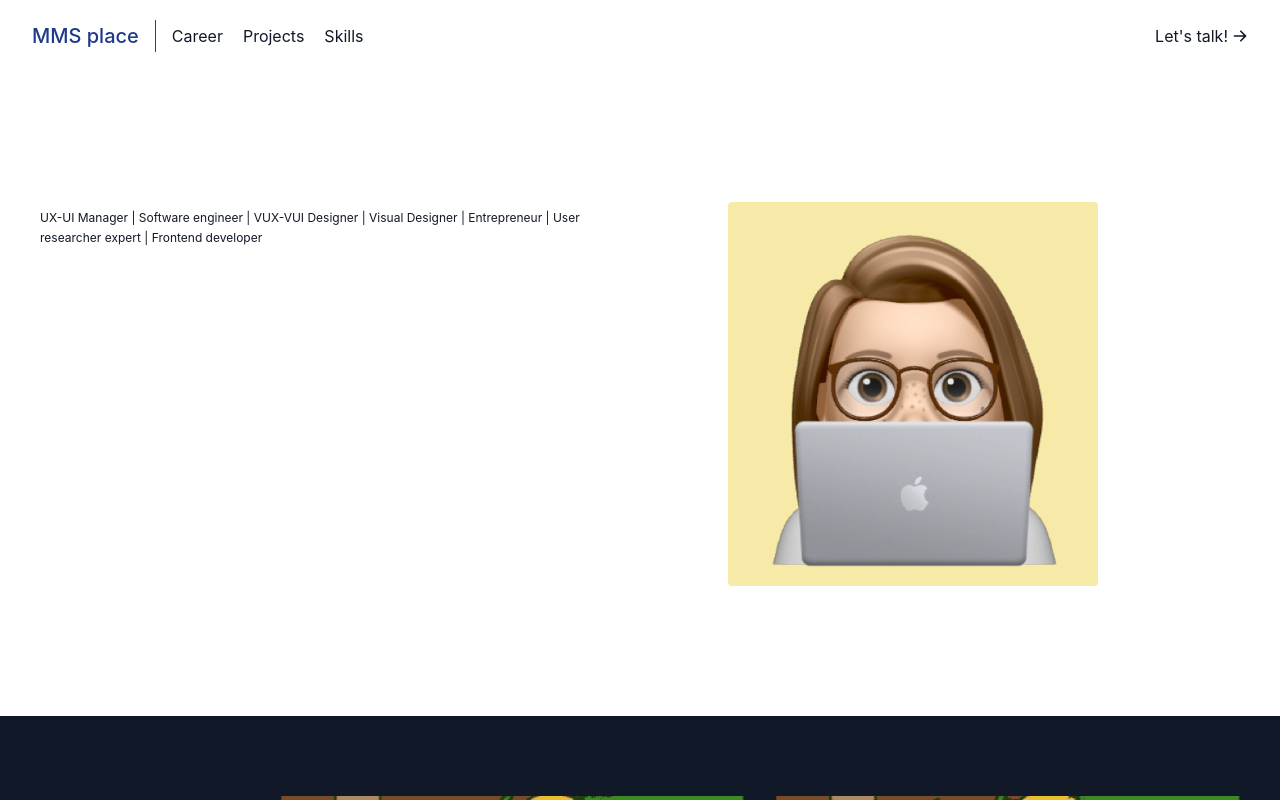
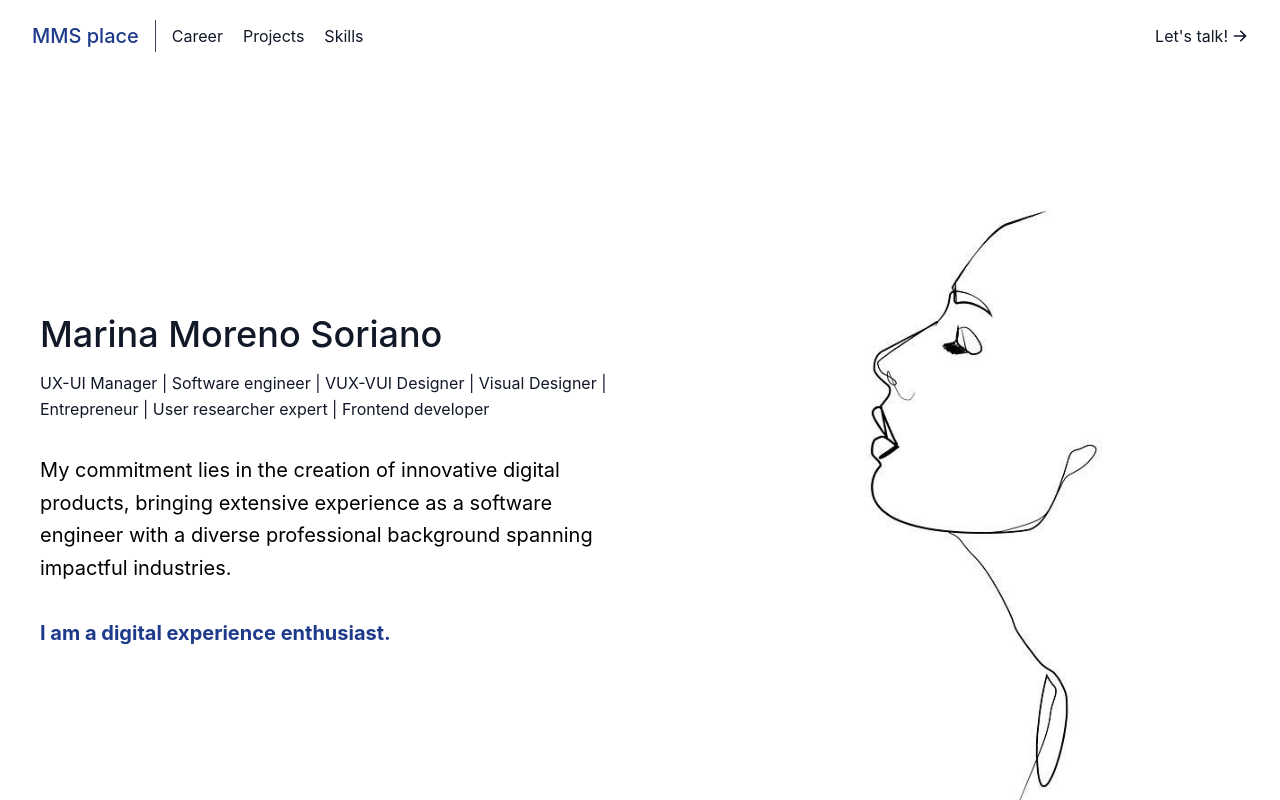
Before and after one commit to 3marinams/mmsplace, a React (Create React App) app: page / in a window 1280 px wide. Shown: the top 800 px of the page. Built offline with nearby package versions, Linux system fonts and the light colour scheme.

Commit message:
About/home: color, img & text updated

```diff
--- a/src/components/About.js
+++ b/src/components/About.js
@@ -1,29 +1,27 @@
 import React from "react";
 import '../output.css';
-import geekMarina from '../assets/geekMarina.jpg';
+import geekMarina from '../assets/profile.jpg';
 
 function About() {
     return (
         <section id="about">
             <div className="container mx-auto flex px-10 py-20 md:flex-row flex-col items-center">
                 <div className="lg:flex-grow md:w-1/2 lg:pr-24 md:pr-16 flex flex-col md:items-start md:text-left mb-16 md:mb-0 items-center text-center">
-                    <h1 className="title-font sm:text-4xl text-3xl mb-4 font-medium text-white">
+                    <h1 className="title-font sm:text-4xl text-3xl mb-4 font-medium text-black-900">
                         Marina Moreno Soriano
                         {/* <br className="hidden lg:inline-block text-xs" />¿Me encanta construir aplicaciones web.? */}
                     </h1>
-                    <p className="mb-8 leading-relaxed text-xs">
+                    <p className="mb-8 leading-relaxed text-s">
                     UX-UI Manager | Software engineer | VUX-VUI Designer | Visual Designer | Entrepreneur | User researcher expert | Frontend developer
                     </p>
                     {/* <br className="hidden lg:inline-block" /> */}
-                    <p className="mb-8 leading-relaxed text-xl text-white">
-                    I’m a software engineer from Polytechnic University of Catalonia with more than three years of experience in digital products. I’ve worked in Service Design, connecting user and business needs trough feasible digital experiences.
+                    <p className="mb-8 leading-relaxed text-xl text-black">
+                    My commitment lies in the creation of innovative digital products, bringing extensive experience as a software engineer with a diverse professional background spanning impactful industries.
                     <br  />
                     <br />
-                    <h4 className="font-bold">I am a digital experience enthusiast.</h4>
+                    <h4 className="font-bold text-blue-900">I am a digital experience enthusiast.</h4>
                     <br className="hidden lg:inline-block" />
-                    <br className="hidden lg:inline-block" />
-                    Nowadays, I am based in Barcelona, but I am really keen on  taking challenging adventures abroad!
-                    <br className="hidden lg:inline-block" />
+
                     </p>
 
                     {/* <div className="flex justify-center">
@@ -39,7 +37,7 @@ function About() {
                         </a>
                     </div> */}
                 </div>
-                <div className="lg:max-w-lg lg:w-full md:w-1/2 w-5/6">
+                <div className="lg:max-w-lg lg:w-full md:w-1/2 w-5/6 ">
                     <img
                         className="object-cover object-center rounded"
                         alt="Marina's emojis"
```
Also changed, not shown: src/assets/profile.jpg (added).
